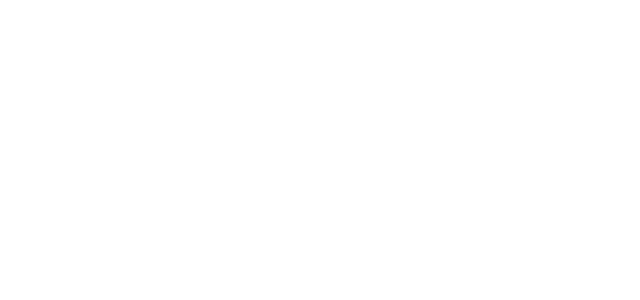
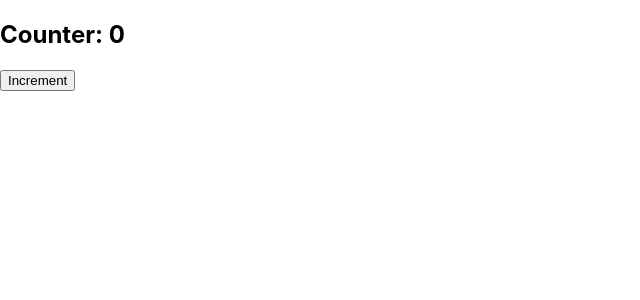
Before and after one commit to AlexMalla/react--exercises, a React (Create React App) app: page / in a window 1280 px wide. Shown: the top 300 px of the page, without its empty margins (0-640 px from the left). Built offline with nearby package versions, Linux system fonts and the light colour scheme.

Commit message:
Ex Events 01

```diff
--- a/src/App.js
+++ b/src/App.js
@@ -1,7 +1,10 @@
 import "./App.css";
+import CounterClick from "./CounterClick";
 
 function App() {
-  return <div className="App"></div>;
+  return <div className="App">
+    <CounterClick />
+  </div>;
 }
 
 export default App;
--- /dev/null
+++ b/src/CounterClick.js
@@ -0,0 +1,33 @@
+import React from "react";
+
+class CounterClick extends React.Component {
+state = {
+    counter: this.props.initialValue
+}
+
+handleCounterIncrement = () => {
+    this.setState((state) => {
+        return {
+            counter: state.counter + this.props.incrementBy
+        }
+    })
+
+}
+
+render() {
+    return (
+        <div>
+            <h2>Counter: {this.state.counter}</h2>
+            <button onClick={this.handleCounterIncrement}>Increment</button>
+        </div>
+    )
+}
+
+}
+
+CounterClick.defaultProps = {
+    initialValue: 0,
+    incrementBy: 1,
+}
+
+export default CounterClick
```
